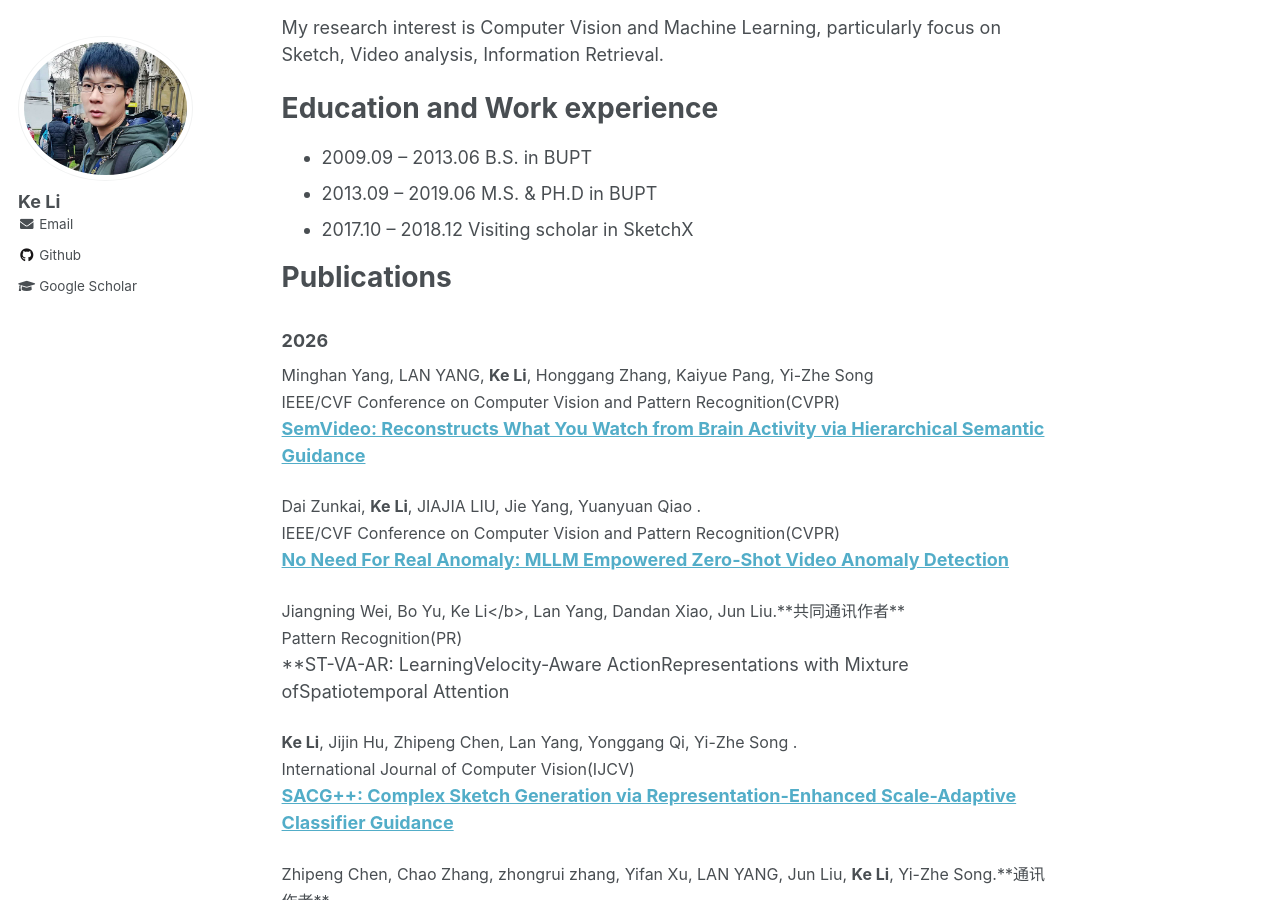
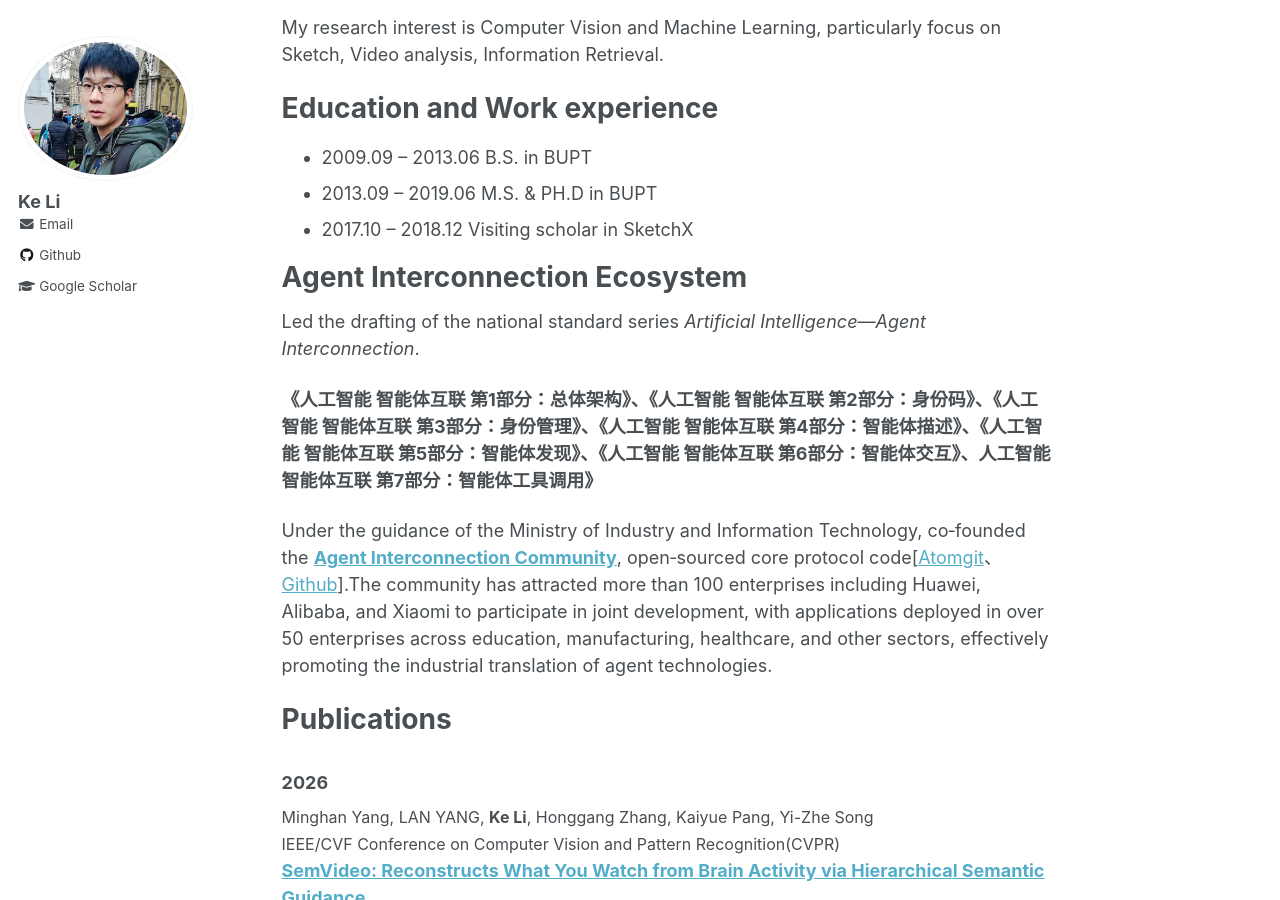
Before and after one commit to KeLi-SketchX/KeLi-SketchX.github.io, a Jekyll site: the page built from _pages/about.md, in a window 1280 px wide and 900 px high, scrolled down 249 px. Built offline with Jekyll 4.4.1, drawn with Linux system fonts in a browser that asks for light colours.

Commit message:
Update about.md
up date AIP

```diff
--- a/_pages/about.md
+++ b/_pages/about.md
@@ -18,6 +18,14 @@ My research interest is Computer Vision and Machine Learning, particularly focus
 * 2013.09 -- 2019.06   M.S. & PH.D       in BUPT
 * 2017.10 -- 2018.12   Visiting scholar  in SketchX
 <!--* 2019.03 -- 2021.08   Working           in Alibaba DAMO Academy -->
+
+# Agent Interconnection Ecosystem
+
+Led the drafting of the national standard series *Artificial Intelligence—Agent Interconnection*.
+
+**《人工智能 智能体互联 第1部分：总体架构》、《人工智能 智能体互联 第2部分：身份码》、《人工智能 智能体互联 第3部分：身份管理》、《人工智能 智能体互联 第4部分：智能体描述》、《人工智能 智能体互联 第5部分：智能体发现》、《人工智能 智能体互联 第6部分：智能体交互》、人工智能 智能体互联 第7部分：智能体工具调用》**
+
+Under the guidance of the Ministry of Industry and Information Technology, co‑founded the [**Agent Interconnection Community**](https://aip.openatom.tech ), open‑sourced core protocol code[[Atomgit](- https://atomgit.com/AIP-PUB/Agent-Interconnection-Protocol-Project)、[Github](https://github.com/AIP-PUB/Agent-Interconnection-Protocol-Project)].The community has attracted more than 100 enterprises including Huawei, Alibaba, and Xiaomi to participate in joint development, with applications deployed in over 50 enterprises across education, manufacturing, healthcare, and other sectors, effectively promoting the industrial translation of agent technologies.
 
 # Publications
 ### **2026**
```
